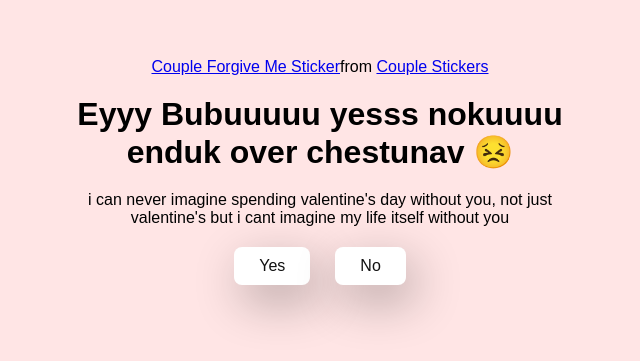
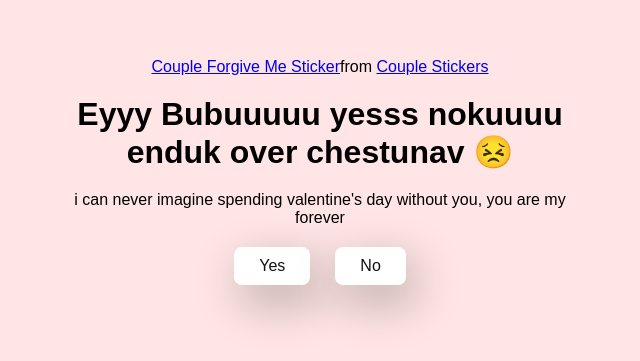
Before and after one commit to Shreyop12/Valentine, a plain HTML site: page no2.html in a window 1280 px wide. Shown: the part 229-590 px from the top of the page, without its empty margins (320-960 px from the left). Drawn offline with Linux system fonts and the light colour scheme; a script that the page names is missing.

Commit message:
Update no2.html

```diff
--- a/no2.html
+++ b/no2.html
@@ -19,7 +19,7 @@
         <script type="text/javascript" async src="https://tenor.com/embed.js"></script>
 
         <h1>Eyyy Bubuuuuu yesss nokuuuu enduk over chestunav 😣</h1>
-        <p>i can never imagine spending valentine's day without you, not just valentine's but i cant imagine my life itself without you</p>
+        <p>i can never imagine spending valentine's day without you, you are my forever</p>
 
         <div class="btn">
             <a href="yes.html">Yes</a>
```
